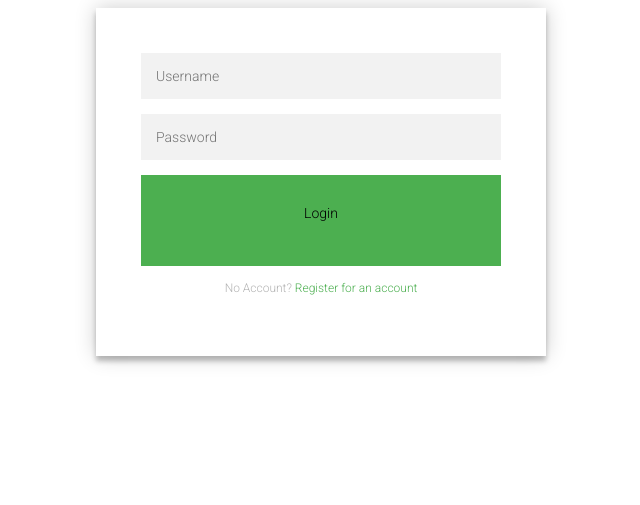
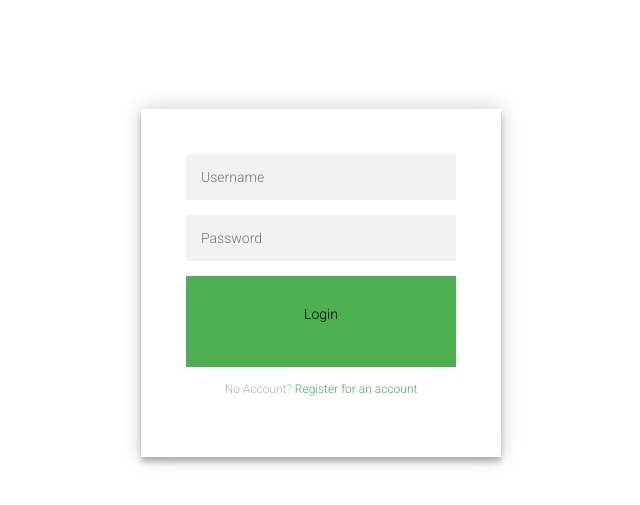
Before and after one commit to bennettyardley/CoinSite, a PHP site: page / in a window 1280 px wide. Shown: the top 505 px of the page, without its empty margins (319-959 px from the left). Run offline with PHP 8.4, Linux system fonts and the light colour scheme; data that the repository does not hold is empty; some libraries are stand-ins or nearby versions.

Commit message:
Update style.css

```diff
--- a/style.css
+++ b/style.css
@@ -1,6 +1,6 @@
 @import url(https://fonts.googleapis.com/css?family=Roboto:300);
 
-.-page {
+.login-page {
   width: 360px;
   padding: 8% 0 0;
   margin: auto;
```
